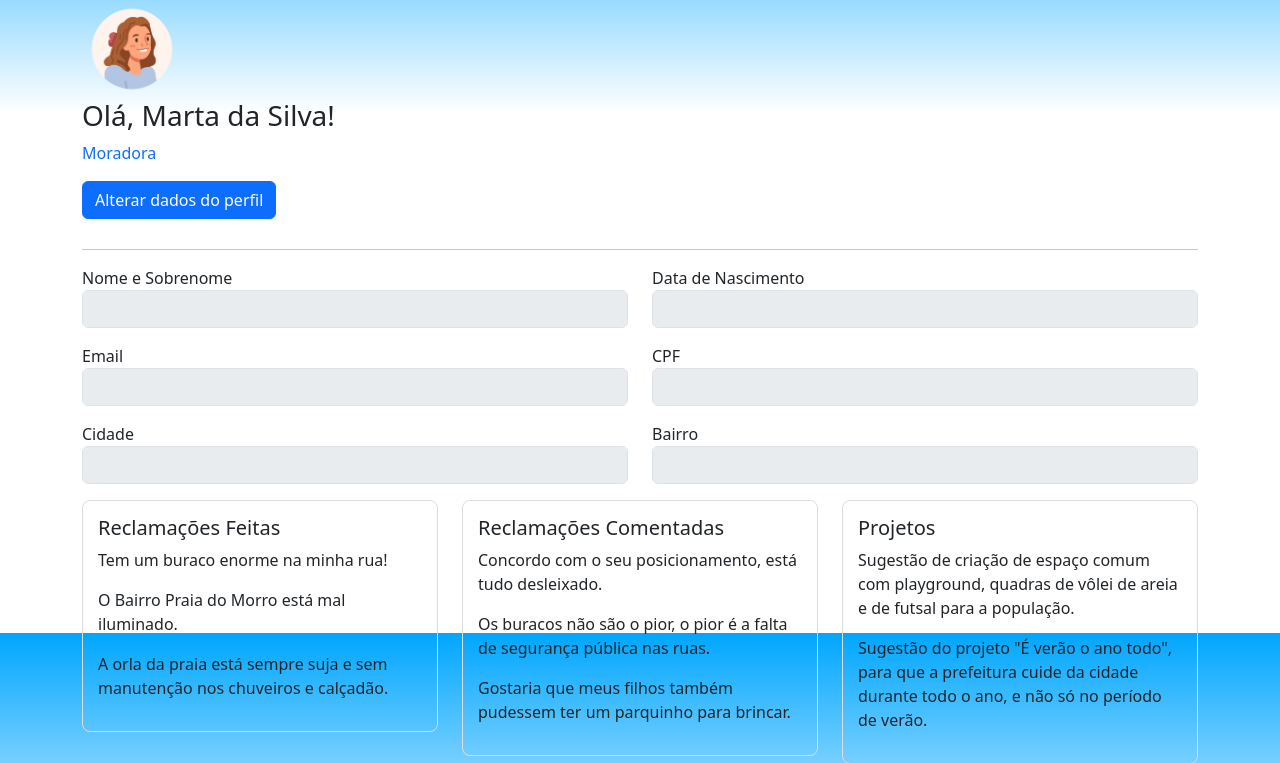
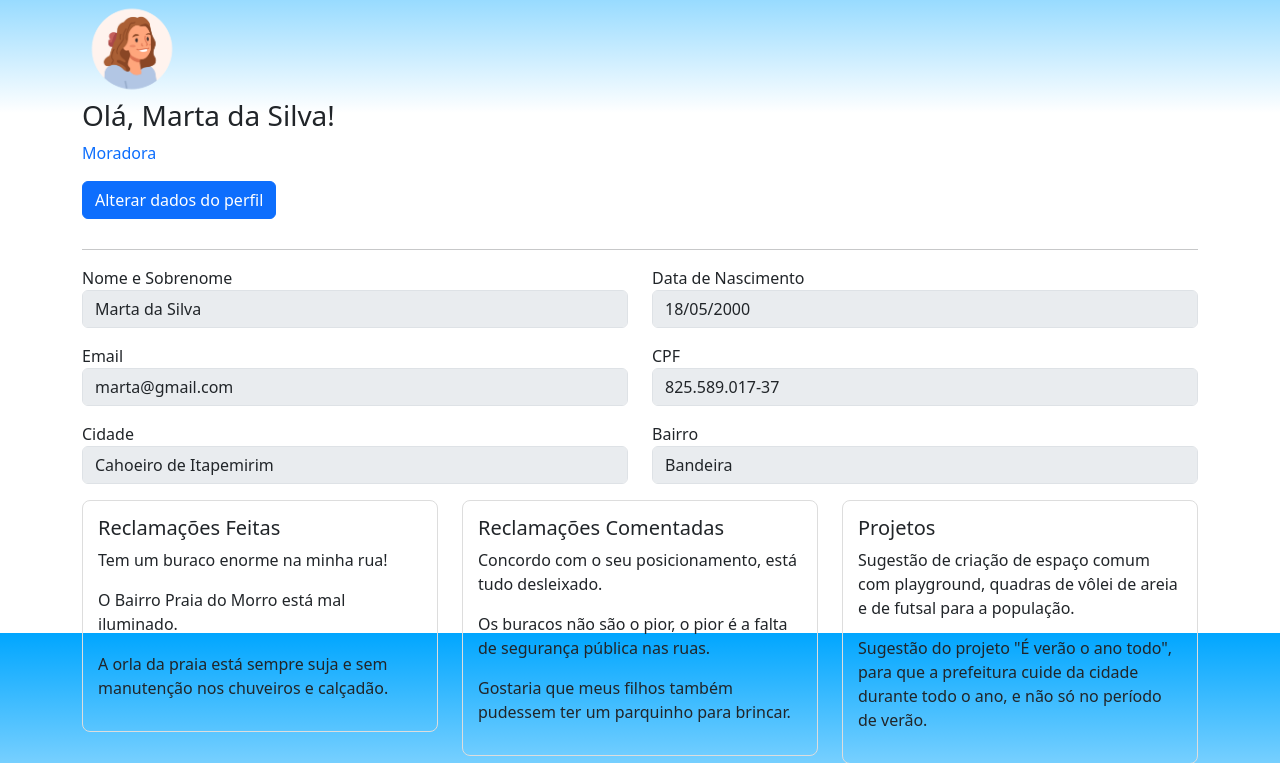
Before and after one commit to ComputerPhilosophe/Reclames, a FastAPI app: page /perfil_morador in a window 1280 px wide. Shown: the part 167-930 px from the top of the page. Run offline with FastAPI, Linux system fonts and the light colour scheme; some libraries are stand-ins or nearby versions.

Commit message:
dados ficticios

```diff
--- a/templates/main/pages/perfil_morador.html
+++ b/templates/main/pages/perfil_morador.html
@@ -16,33 +16,33 @@
     <div class="row">
         <div class="col-md-6 mb-3">
             <label for="nome">Nome e Sobrenome</label>
-            <input type="text" id="nome" class="form-control" value=" " disabled>
+            <input type="text" id="nome" class="form-control" value="Marta da Silva" disabled>
         </div>
         <div class="col-md-6 mb-3">
             <label for="data-nascimento">Data de Nascimento</label>
-            <input type="text" id="data-nascimento" class="form-control" value=" " disabled>
+            <input type="text" id="data-nascimento" class="form-control" value="18/05/2000" disabled>
         </div>
     </div>
 
     <div class="row">
         <div class="col-md-6 mb-3">
             <label for="email">Email</label>
-            <input type="email" id="email" class="form-control" value=" " disabled>
+            <input type="email" id="email" class="form-control" value="marta@gmail.com" disabled>
         </div>
         <div class="col-md-6 mb-3">
             <label for="cpf">CPF</label>
-            <input type="text" id="cpf" class="form-control" value=" " disabled>
+            <input type="text" id="cpf" class="form-control" value="825.589.017-37" disabled>
         </div>
     </div>
 
     <div class="row">
         <div class="col-md-6 mb-3">
             <label for="cidade">Cidade</label>
-            <input type="text" id="cidade" class="form-control" value=" " disabled>
+            <input type="text" id="cidade" class="form-control" value="Cahoeiro de Itapemirim" disabled>
         </div>
         <div class="col-md-6 mb-3">
             <label for="bairro">Bairro</label>
-            <input type="text" id="bairro" class="form-control" value=" " disabled>
+            <input type="text" id="bairro" class="form-control" value="Bandeira" disabled>
         </div>
     </div>
 
```
Also changed, not shown: dados.db.
